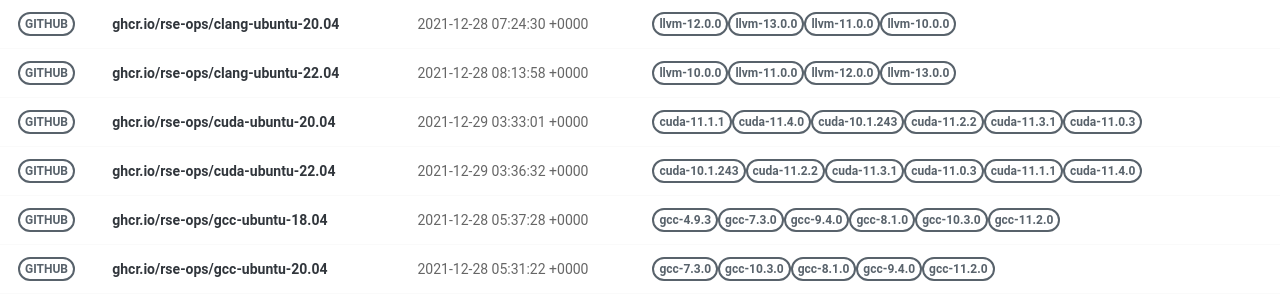
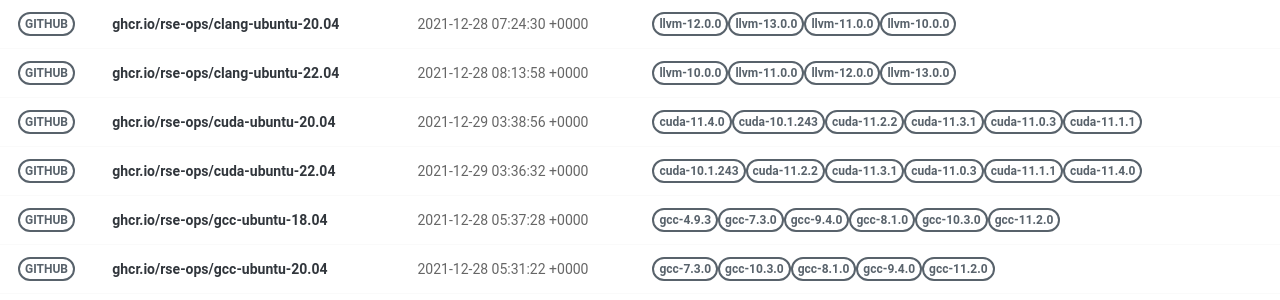
Before and after one commit to rse-ops/docker-images, a Jekyll site: the page built from pages/index.md, in a window 1280 px wide. Shown: the part 179-479 px from the top of the page. Built offline with Jekyll 4.4.1, drawn with Linux system fonts in a browser that asks for light colours; nearby versions of some CDN libraries.

Commit message:
Automated push to update library 2021-12-29

```diff
--- a/_library/ghcr.io-rse-ops-cuda-ubuntu-20.04.md
+++ b/_library/ghcr.io-rse-ops-cuda-ubuntu-20.04.md
@@ -1,14 +1,11 @@
 ---
 layout: container
 name: ghcr.io/rse-ops/cuda-ubuntu-20.04
-updated_at: 2021-12-29 03:33:01.629604
+updated_at: 2021-12-29 03:38:56.034894
 
 
 container_url: https://github.com/orgs/rse-ops/packages/container/package/cuda-ubuntu-20.04
 versions:
- - tag: cuda-11.1.1
-   dockerfile: https://github.com/rse-ops/docker-images/blob/main/ubuntu/cuda/Dockerfile
-   manifest: https://crane.ggcr.dev/manifest/ghcr.io/rse-ops/cuda-ubuntu-20.04:cuda-11.1.1
  - tag: cuda-11.4.0
    dockerfile: https://github.com/rse-ops/docker-images/blob/main/ubuntu/cuda/Dockerfile
    manifest: https://crane.ggcr.dev/manifest/ghcr.io/rse-ops/cuda-ubuntu-20.04:cuda-11.4.0
```
Also changed, not shown: other parts of _library/ghcr.io-rse-ops-cuda-ubuntu-20.04.md (+3 -0 lines).
